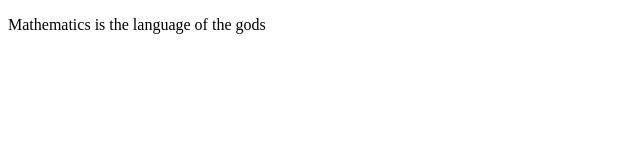
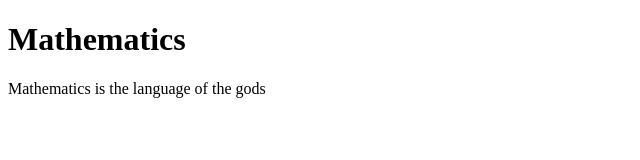
Before and after one commit to Ahonoryoshi/Mathemagics, a plain HTML site: page math.html in a window 1280 px wide. Shown: the whole page, without its empty margins (0-640 px from the left). Drawn offline with Linux system fonts and the light colour scheme.

Commit message:
add the heading 1

```diff
--- a/math.html
+++ b/math.html
@@ -5,6 +5,7 @@
     <meta http-equiv="X-UA-Compatible" content="IE=edge" />
     <meta name="viewport" content="width=device-width, initial-scale=1.0" />
     <title>Document</title>
+    <h1>Mathematics</h1>
   </head>
   <body>
     <p>Mathematics is the language of the gods</p>
```
